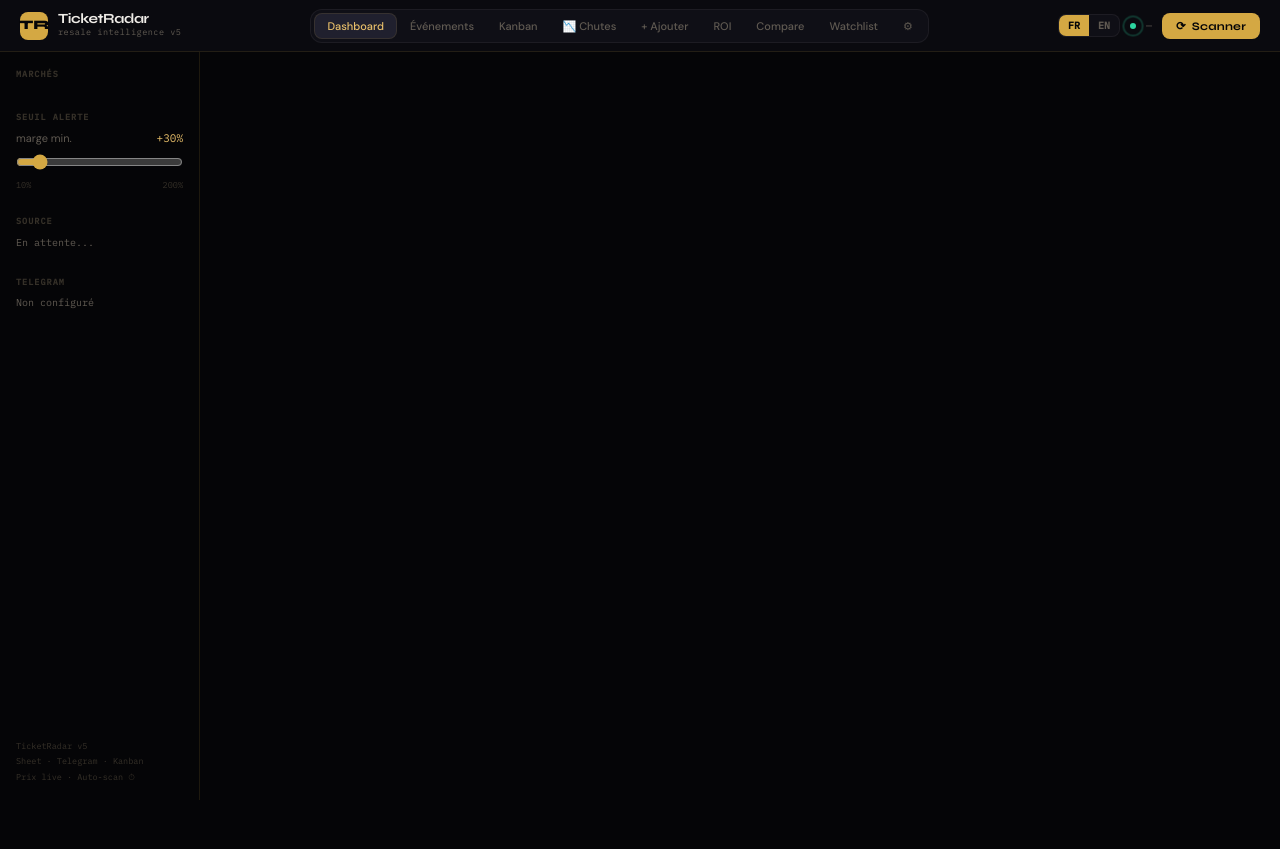
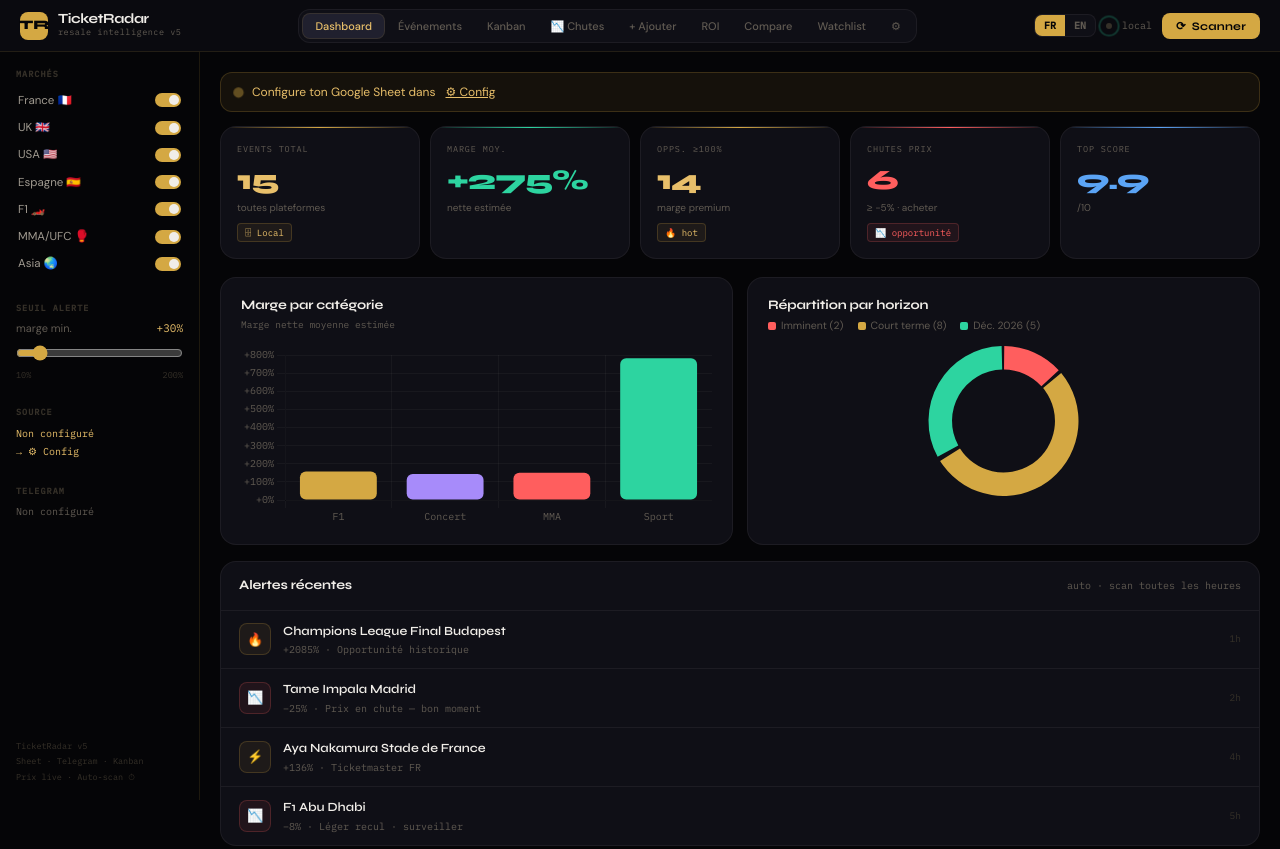
Before and after one commit to fredericnjoh-lab/ticketradar, a plain HTML site: page index.html in a window 1280 px wide. Shown: the top 849 px of the page. Before the commit the page ends 800 px from the top, so only its background shows below. Drawn offline with nearby package versions, Linux system fonts and the light colour scheme.

Commit message:
Update index.html

```diff
--- a/index.html
+++ b/index.html
@@ -140,7 +140,7 @@
 <!-- Config first (constants, data) -->
 <script src="./config.js"></script>
 <!-- App logic -->
-<script src="./app.js"></script>
+<script src="./app.v5.js"></script>
 
 </body>
 </html>
```
